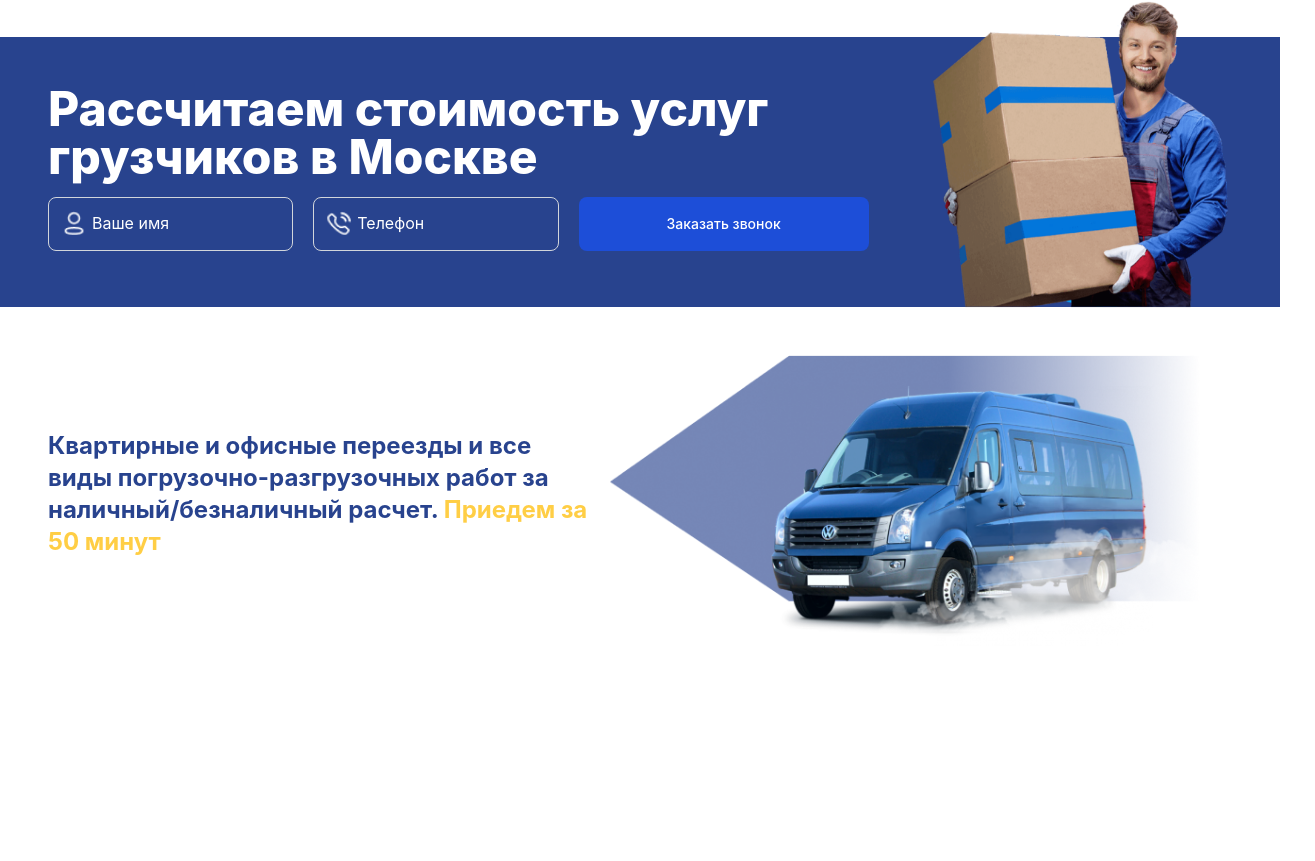
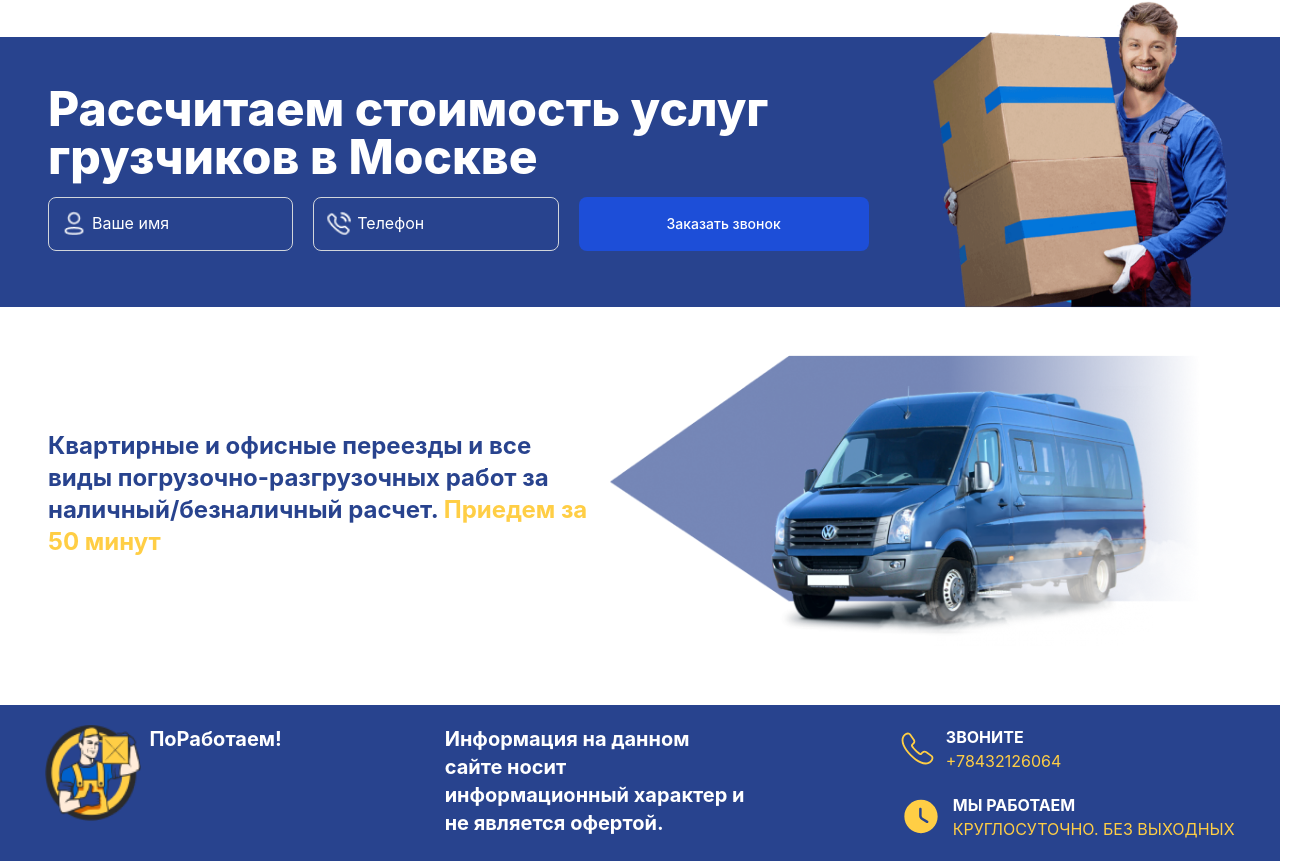
Before and after one commit to FarhodNomonov/Movers, a React (Create React App) app: page / in a window 1280 px wide. Shown: the part 2664-3525 px from the top of the page, 1315 px wide, since content can reach past the window. Before the commit the page ends 3369 px from the top, so only its background shows below. Built offline with nearby package versions, Linux system fonts and the light colour scheme.

Commit message:
fix Footeer

```diff
--- a/src/components/cards/Cards.js
+++ b/src/components/cards/Cards.js
@@ -48,7 +48,7 @@ const Cards = () => {
             <h1 className="font-bold md:text-lg">АВТОПАРК</h1>
             <div className=" w-52 bg-blue-700 h-32 -skew-x-6 absolute left-10 top-24 sm:top-[100px] sm:left-[80px] sm:w-[350px] smm:left-8 smm:w-[220px] sm:h-[150px] top-20 rounded-[5px]">
               <img
-                className="skew-x-6 relative left-20 w-100 h-30 -top-6 smm:top-5  smm:left-10"
+                className="skew-x-6 relative left-10  w-100 h-30 -top-6 smm:top-5  smm:left-10"
                 src={img3}
                 alt=""
               />
--- a/src/components/footer/Footer.js
+++ b/src/components/footer/Footer.js
@@ -4,40 +4,40 @@ import logo from "../../assets/images/FooterLogo.png";
 
 function Footer() {
   return (
-    <div className="w-full p-[20px] bg-[#28438E] sm:min-w-[610px] md:px-12 ">
+    <div className="w-full p-[20px] bg-[#28438E] sm:min-w-[85vw] md:px-12 smm:px-4 ">
       <div className=" max-w-[1536px] mx-auto flex justify-around  md:flex-col md:justify-center">
         <div className="text-18 flex text-white font-bold md:items-center  md:w-full md:flex-col md:justify-center">
           <img src={logo} className="w-24 h-24  md:w-30 md:h-30" alt="" />
           <span className="pl-2 text-xl">ПоРаботаем!</span>
         </div>
         <div className="w-1/3 md:w-full">
-          <p className="text-xl text-md flex pl-28 md:pl-0 md:py-6  text-white md:text-center font-bold">
+          <p className="text-xl text-md flex  pl-28 md:pl-0 md:py-6 smm:text-[15px]  text-white md:text-center font-bold">
             Информация на данном сайте носит информационный характер и не
             является офертой.
           </p>
         </div>
-        <div className="md:w-full md:ml-0  ml-[104px]  ">
+        <div className="md:w-full md:ml-0  ml-[104px] sm:ml-0 ">
           <div className="header_technical_support flex flex-col md:justify-between md:flex-row  ">
             <div className="header_connection flex items-center  gap-3">
               <div className="header_connection_svg">
                 <Tell />
               </div>
               <div className="header_connection_title">
-                <p className="font-bold text-base text-white text-md">
+                <p className="font-bold text-base text-white text-md smm:text-[11px] ">
                   ЗВОНИТЕ
                 </p>
-                <span className="text-[#FFCE45] text-md">+78432126064</span>
+                <span className="text-[#FFCE45] text-md smm:text-[11px] ">+78432126064</span>
               </div>
             </div>
-            <div className="header_support flex items-center gap-3 mt-5 md:mt-0">
+            <div className="header_support flex items-center gap-3 mt-5 smm:mt-0 smm:ml-8  md:mt-[50px]">
               <div className="header_support_svg">
                 <Time />
               </div>
               <div className="header_support_title">
-                <p className="font-bold text-base text-white text-md">
+                <p className="font-bold text-base text-white text-md smm:text-[11px] ">
                   МЫ РАБОТАЕМ
                 </p>
-                <p className="text-[#FFCE45] text-md">
+                <p className="text-[#FFCE45] text-md   smm:text-[11px]">
                   КРУГЛОСУТОЧНО. БЕЗ ВЫХОДНЫХ
                 </p>
               </div>
--- a/src/components/home/index.js
+++ b/src/components/home/index.js
@@ -22,7 +22,7 @@ function Home() {
       <MoveSlider />
       <Moving />
       <Move />
-      {/* <Footer /> */}
+      <Footer />
     </div>
   );
 }
```
